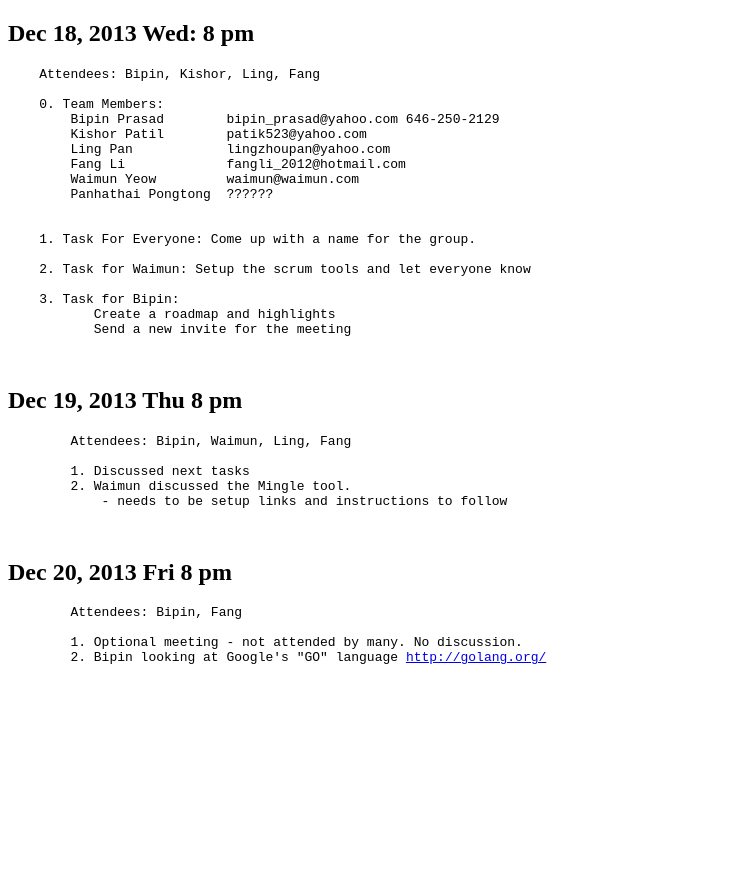
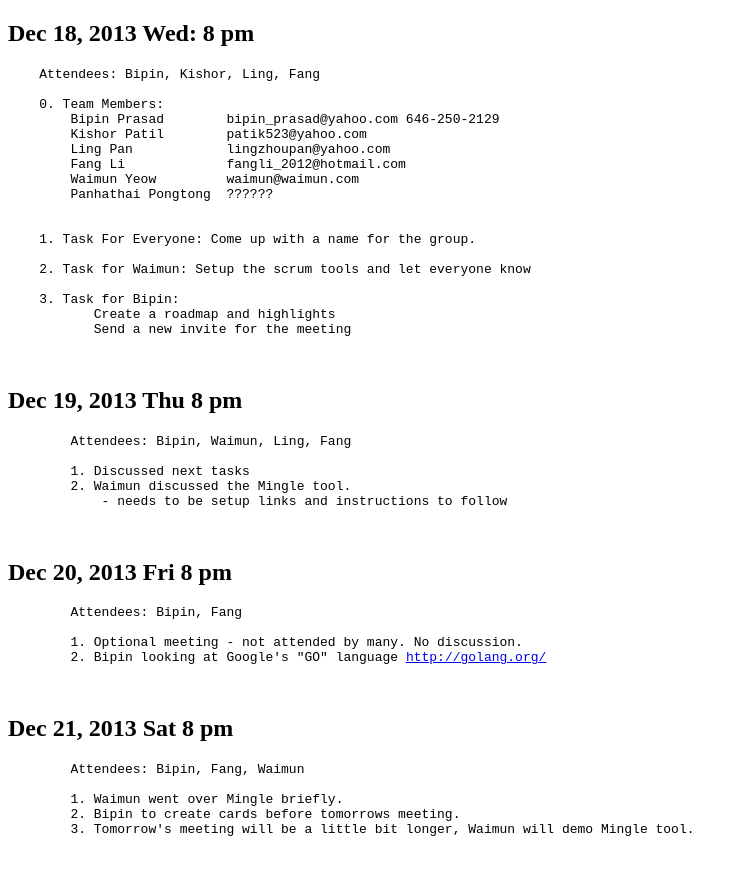
Before and after one commit to bipinprasad/Development, a plain HTML site: page meeting_notes.html in a window 1280 px wide. Shown: the whole page, without its empty margins (0-747 px from the left). Before the commit the page ends 800 px from the top, so only its background shows below. Drawn offline with Linux system fonts and the light colour scheme.

Commit message:
dec 21 meeting notes

```diff
--- a/meeting_notes.html
+++ b/meeting_notes.html
@@ -56,5 +56,16 @@ and open the template in the editor.
 
         </pre>
      </div>
+    <div>
+    <h2>Dec 21, 2013 Sat 8 pm</h2>
+        <pre>
+        Attendees: Bipin, Fang, Waimun
+
+        1. Waimun went over Mingle briefly.
+        2. Bipin to create cards before tomorrows meeting.
+        3. Tomorrow's meeting will be a little bit longer, Waimun will demo Mingle tool.
+
+        </pre>
+     </div>
     </body>
 </html>
```
